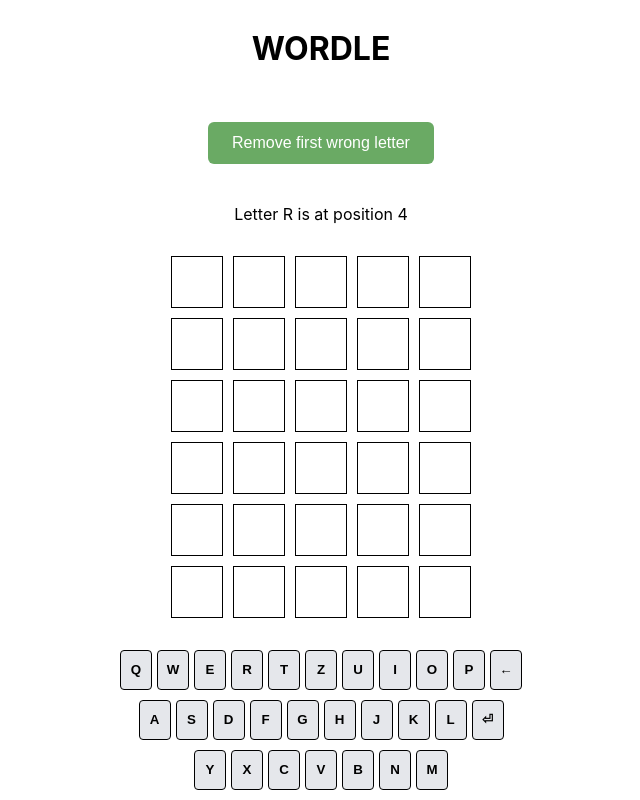
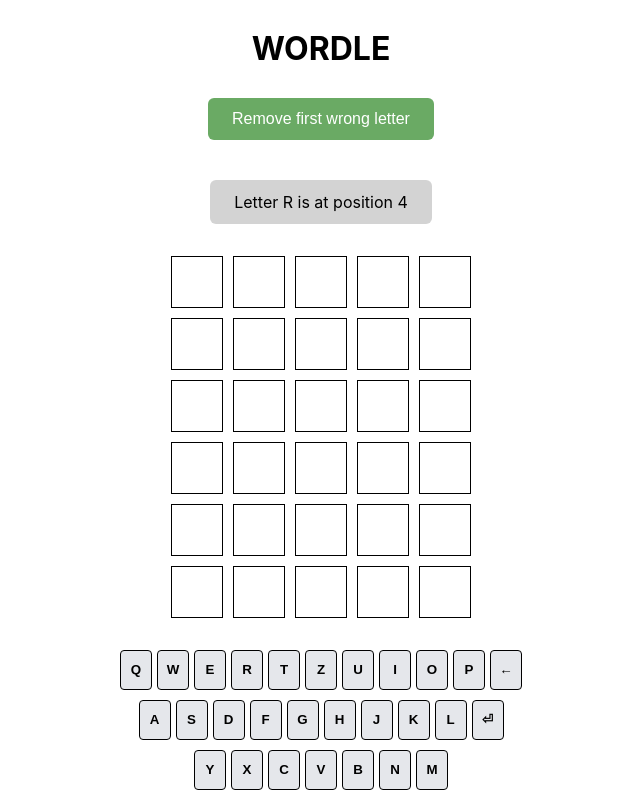
Before and after one commit to MarinKukucka/Wordle, a React (Create React App) app: page / in a window 1280 px wide. Both pictures are taken after a click on the button "Expose one correct letter". Shown: the whole page, without its empty margins (319-959 px from the left). Built offline with nearby package versions, Linux system fonts and the light colour scheme.

Commit message:
add style for correct letter hint

```diff
--- a/src/components/Hints/Hints.module.css
+++ b/src/components/Hints/Hints.module.css
@@ -5,6 +5,13 @@
     flex-direction: column;
     gap: 40px;
     height: 30%;
+}
+
+.hintBox {
+    background-color: lightgrey;
+    padding: 0.75rem 1.5rem;
+    border-radius: 6px;
+    font-size: 1rem;
 }
 
 .button {
--- a/src/components/Hints/Hints.tsx
+++ b/src/components/Hints/Hints.tsx
@@ -26,7 +26,9 @@
             </button>
 
             {isExposeUsed && exposedHint ? (
-                `Letter ${exposedHint[1]} is at position ${exposedHint[0] + 1}`
+                <div className={styles.hintBox}>
+                    Letter {exposedHint[1]} is at position {exposedHint[0] + 1}
+                </div>
             ) : (
                 <button
                     className={styles.button}
```
